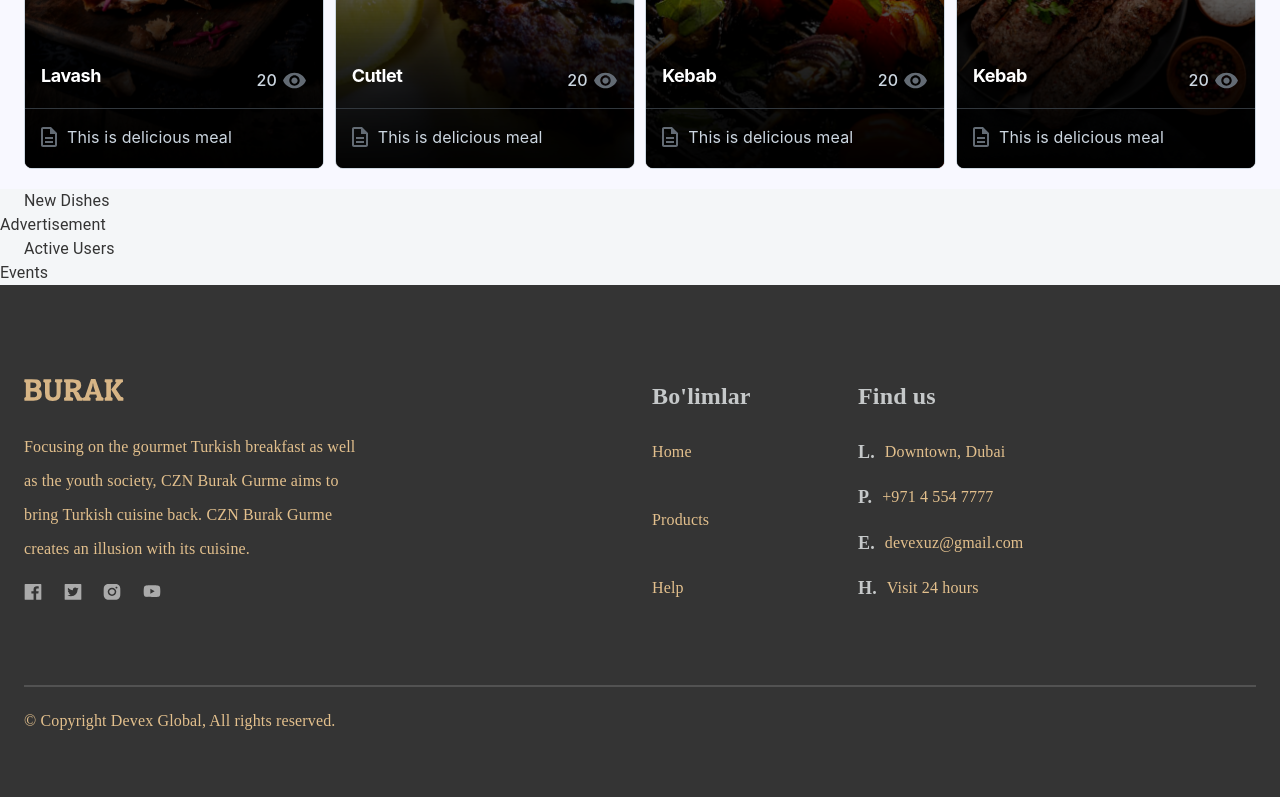
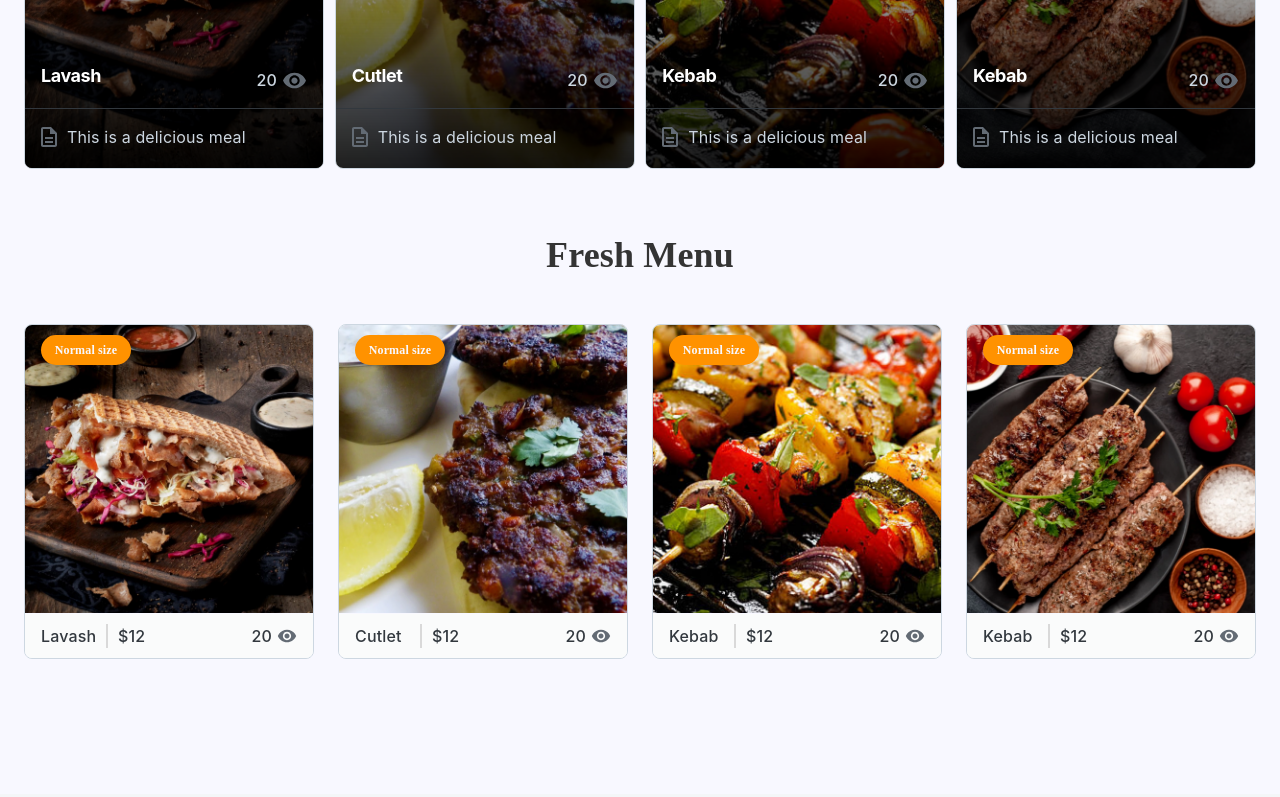
Before and after one commit to Musab74/burak-react, a React (Create React App) app: page / in a window 1280 px wide. Shown: the part 1400-2197 px from the top of the page. Built offline with nearby package versions, Linux system fonts and the light colour scheme.

Commit message:
fix: modify popular and new dishes sectional logic

```diff
--- a/src/app/screens/homePage/NewDishes.tsx
+++ b/src/app/screens/homePage/NewDishes.tsx
@@ -1,8 +1,68 @@
 import React from "react";
-import { Container } from "@mui/material";
+import { Box, Container, Stack } from "@mui/material";
+import Card from '@mui/joy/Card';
+import Typography from '@mui/joy/Typography';
+import { CssVarsProvider } from "@mui/joy/styles"
+import VisibilityIcon from "@mui/icons-material/Visibility"
+import CardOverflow from '@mui/joy/CardOverflow';
+import Divider from "../../components/divider";
+import AspectRatio from "@mui/joy/AspectRatio";
+
+
+const newDishes = [
+    { productName: "Lavash", imagePath: "/img/lavash.webp" },
+    { productName: "Cutlet", imagePath: "/img/cutlet.webp" },
+    { productName: "Kebab", imagePath: "/img/kebab.webp" },
+    { productName: "Kebab", imagePath: "/img/kebab-fresh.webp" }
+
+];
+
 
 export default function NewDishes() {
-   return <div>
-        <Container>New Dishes</Container>
-    </div>
+    return (
+        <div className="new-products-frame">
+            <Container>
+                <Stack className="main">
+                    <Box className="category-title">Fresh Menu</Box>
+
+                    <Stack className="cards-frame">
+                        <CssVarsProvider>
+                            {newDishes.length !== 0 ? (
+                                newDishes.map((ele, index) => (
+                                    <Card key={index} variant="outlined" className="cards">
+                                        <CardOverflow>
+                                            <div className="product-sale">Normal size</div>
+                                            <AspectRatio ratio="1">
+                                                <img src={ele.imagePath} alt={ele.productName} />
+                                            </AspectRatio>
+                                        </CardOverflow>
+
+                                        <CardOverflow variant="soft" className="product-detail">
+                                            <Stack className="info">
+                                                <Stack flexDirection={"row"}>
+                                                    <Typography className="title">{ele.productName}</Typography>
+                                                    <Divider width="2" height="24" bg="#d9d9d9" />
+                                                    <Typography className="price">$12</Typography>
+                                                </Stack>
+                                                <Stack>
+                                                    <Typography className="views">
+                                                        20
+                                                        <VisibilityIcon sx={{ fontSize: 20, marginLeft: "5px" }} />
+                                                    </Typography>
+                                                </Stack>
+                                            </Stack>
+                                        </CardOverflow>
+                                    </Card>
+                                ))
+                            ) : (
+                                <Box className="no-data">New Products are not available!</Box>
+                            )}
+
+                        </CssVarsProvider>
+                    </Stack>
+
+                </Stack>
+            </Container>
+        </div>
+    );
 }
--- a/src/app/screens/homePage/PopularDishes.tsx
+++ b/src/app/screens/homePage/PopularDishes.tsx
@@ -4,8 +4,8 @@ import Card from '@mui/joy/Card';
 import CardCover from '@mui/joy/CardCover';
 import CardContent from '@mui/joy/CardContent';
 import Typography from '@mui/joy/Typography';
-import { CssVarsProvider } from "@mui/joy/styles"
-import VisibilityIcon from "@mui/icons-material/Visibility"
+import { CssVarsProvider } from "@mui/joy/styles";
+import VisibilityIcon from "@mui/icons-material/Visibility";
 import CardOverflow from '@mui/joy/CardOverflow';
 import DescriptionOutlinedIcon from '@mui/icons-material/DescriptionOutlined';
 
@@ -14,25 +14,24 @@ const list = [
     { productName: "Cutlet", imagePath: "/img/cutlet.webp" },
     { productName: "Kebab", imagePath: "/img/kebab.webp" },
     { productName: "Kebab", imagePath: "/img/kebab-fresh.webp" }
-
 ];
 
-
 export default function PopularDishes() {
-    return <div className="popular-dishes-frame">
+    return (
+        <div className="popular-dishes-frame">
             <Container>
                 <Stack className="popular-section">
                     <Box className="title">Popular Dishes</Box>
                     <Stack className="cards-frame">
-                    {list.map((ele, index) => {
-                        return (
+                        {list.length > 0 ? (
+                            list.map((ele, index) => (
                                 <CssVarsProvider key={index}>
                                     <Card className="card">
                                         <CardCover>
-                                        <img src={ele.imagePath} alt="" />
+                                            <img src={ele.imagePath} alt={ele.productName} />
                                             <CardCover className="card-cover" />
                                         </CardCover>
-                                    <CardCover className={"card-cover"} />
+
                                         <CardContent sx={{ justifyContent: "flex-end" }}>
                                             <Stack
                                                 flexDirection={"row"}
@@ -42,7 +41,8 @@ export default function PopularDishes() {
                                                     level="h2"
                                                     fontSize="lg"
                                                     textColor="#fff"
-                                                mb={1} >
+                                                    mb={1}
+                                                >
                                                     {ele.productName}
                                                 </Typography>
                                                 <Typography
@@ -56,10 +56,11 @@ export default function PopularDishes() {
                                                     20
                                                     <VisibilityIcon
                                                         sx={{
-                                                        fontSize: 25, marginLeft: "5px"
-                                                    }} />
+                                                            fontSize: 25,
+                                                            marginLeft: "5px"
+                                                        }}
+                                                    />
                                                 </Typography>
-
                                             </Stack>
                                         </CardContent>
 
@@ -77,16 +78,18 @@ export default function PopularDishes() {
                                                 startDecorator={<DescriptionOutlinedIcon />}
                                                 textColor="neutral.300"
                                             >
-                                            This is delicious meal
+                                                This is a delicious meal
                                             </Typography>
                                         </CardOverflow>
                                     </Card>
                                 </CssVarsProvider>
-                        );
-                    })}
-
+                            ))
+                        ) : (
+                            <Box className="no-data">Popular Products are not available!</Box>
+                        )}
                     </Stack>
                 </Stack>
             </Container>
         </div>
+    );
 }
--- a/src/css/home.css
+++ b/src/css/home.css
@@ -94,3 +94,119 @@
             rgba(0, 0, 0, 0) 200px),
         linear-gradient(to top, rgba(0, 0, 0, 0.8), rgba(0, 0, 0, 0) 300px);
 }
+
+/*
+    New Products */
+.homepage .new-products-frame {
+    width: 100%;
+    height: 605px;
+    background: #f8f8ff;
+    display: flex;
+}
+
+.homepage .main {
+    margin-top: 45px;
+    display: flex;
+    flex-direction: column;
+    align-items: center;
+}
+
+.homepage .new-products-frame .category-title {
+    font-family: "Dancing Script";
+    font-style: normal;
+    font-weight: 700;
+    font-size: 36px;
+    line-height: 43px;
+}
+
+.homepage .new-products-frame .main .cards-frame {
+    width: 100%;
+    margin: 47px 2px 2px 2px;
+    flex-direction: row;
+    justify-content: space-between;
+}
+
+.homepage .new-products-frame .main .cards {
+    width: 290px;
+    height: 335px;
+    cursor: pointer;
+}
+
+.homepage .new-products-frame .product-sale {
+    position: absolute;
+    margin-top: 10px;
+    z-index: 100;
+    width: 90px;
+    height: 30px;
+    display: flex;
+    align-items: center;
+    justify-content: center;
+    background: #ff9200;
+    box-shadow: 4px 6px 20px rgba(0, 0, 0, 0.1);
+    ;
+    border-radius: 25px;
+    font-family: "poppins";
+    font-style: normal;
+    font-weight: 600;
+    font-size: 12px;
+    line-height: 21px;
+    color: #f8f8ff;
+}
+
+
+.homepage .new-products-frame .product-detail {
+    width: auto;
+    height: 49%;
+    display: flex;
+    justify-content: center;
+    margin-top: -12px;
+    border-top: 1px solid;
+    border-color: #f8f8ff;
+    background-color: #fafbfb;
+}
+
+.homepage .new-products-frame .product-detail .info {
+    width: 100%;
+    display: flex;
+    flex-direction: row;
+    justify-content: space-between;
+    align-items: center;
+}
+
+.homepage .new-products-frame .product-detail .divider {
+    margin: 0 10px 0 10px;
+    width: 2px;
+    background-color: #d9d9d9;
+}
+
+.homepage .new-products-frame .product-detail .title {
+    width: 65px;
+    font-weight: 500;
+}
+
+.homepage .new-products-frame .product-detail .price {
+    margin-left: 10px;
+    width: 20px;
+    font-weight: 500;
+}
+
+.homepage .new-products-frame .product-detail .views {
+    display: flex;
+    align-items: center;
+    font-weight: 500;
+}
+
+.homepage .new-products-frame .no-data {
+    width: 100%;
+    height: 300px;
+    display: flex;
+    justify-content: center;
+    align-items: center;
+    text-transform: capitalize;
+    font-family: "Poppins";
+    font-style: normal;
+    font-weight: 400;
+    font-size: 30px;
+    line-height: 34px;
+    color: #e3c08d;
+}
```
Lines whose indentation alone changed are shown as unchanged.
